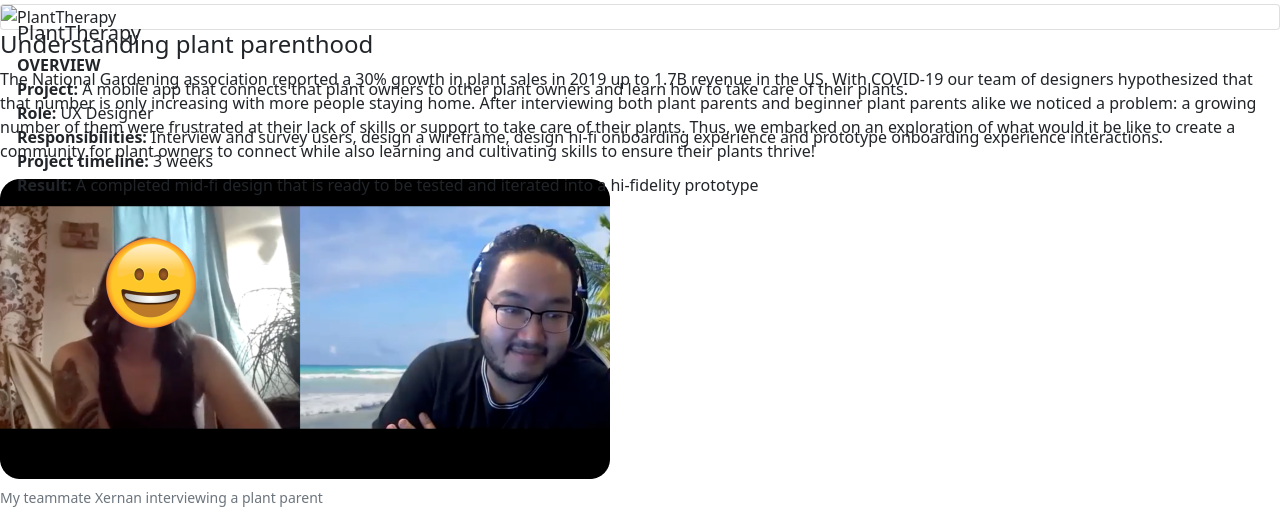
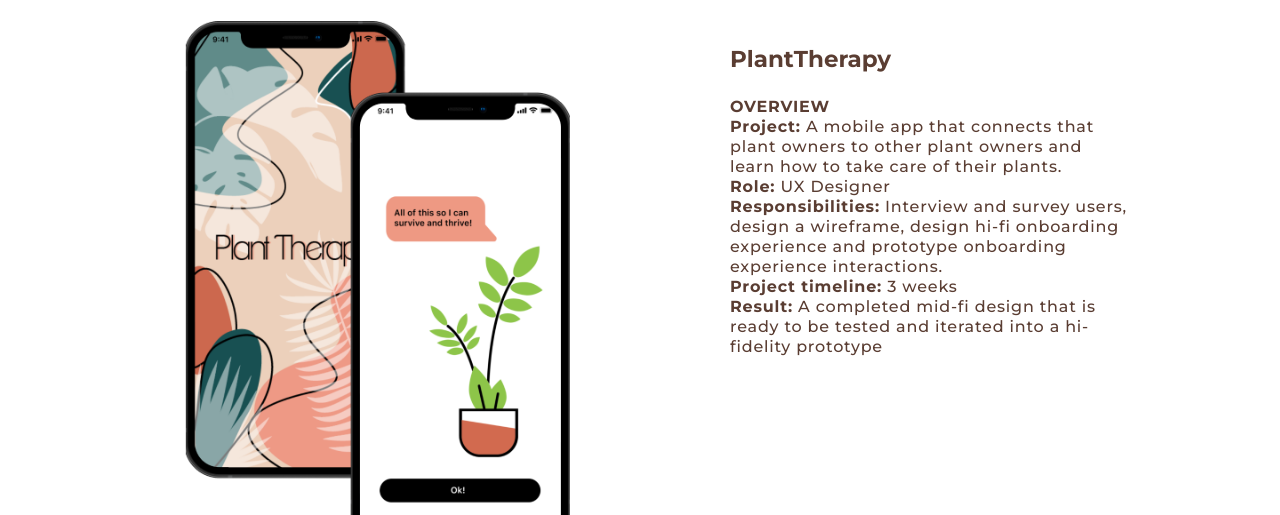
Before and after one commit to germassen/UX_UI_HW_20, a plain HTML site: page index.html in a window 1280 px wide. Shown: the part 167-682 px from the top of the page. Drawn offline with nearby package versions, Linux system fonts and the light colour scheme; the site is published under a folder, as on GitHub Pages, so addresses that start at the root find nothing.

Commit message:
updates to css and images

```diff
--- a/index.html
+++ b/index.html
@@ -7,7 +7,7 @@
 
     <!-- Bootstrap CSS -->
     <link href="https://cdn.jsdelivr.net/npm/bootstrap@5.0.0-beta1/dist/css/bootstrap.min.css" rel="stylesheet" integrity="sha384-giJF6kkoqNQ00vy+HMDP7azOuL0xtbfIcaT9wjKHr8RbDVddVHyTfAAsrekwKmP1" crossorigin="anonymous">
-    <link href="/UX_UI_HW_20/CSS/PTcase.css" rel="stylesheet" type="text/css">
+    <link href="CSS/PTcase.css" rel="stylesheet" type="text/css">
     <link rel="preconnect" href="https://fonts.gstatic.com">
 <link href="https://fonts.googleapis.com/css2?family=Montserrat:ital,wght@0,100;0,200;0,300;0,400;0,500;0,600;0,700;0,800;0,900;1,100;1,200;1,300;1,400;1,500;1,600;1,700;1,800;1,900&display=swap" rel="stylesheet">
     <title>UX/UI Homework 20</title>
@@ -60,7 +60,7 @@
   </ul>
 <!--hero-->
 <div class="card">
-  <img src="/Images/Hero-2.png" class="card-img" alt="PlantTherapy">
+  <img src="Images/Hero-2.png" class="card-img" alt="PlantTherapy">
   <div class="card-img-overlay">
     <h5 class="card-title">PlantTherapy</h5>
     <p class="card-text">
```
